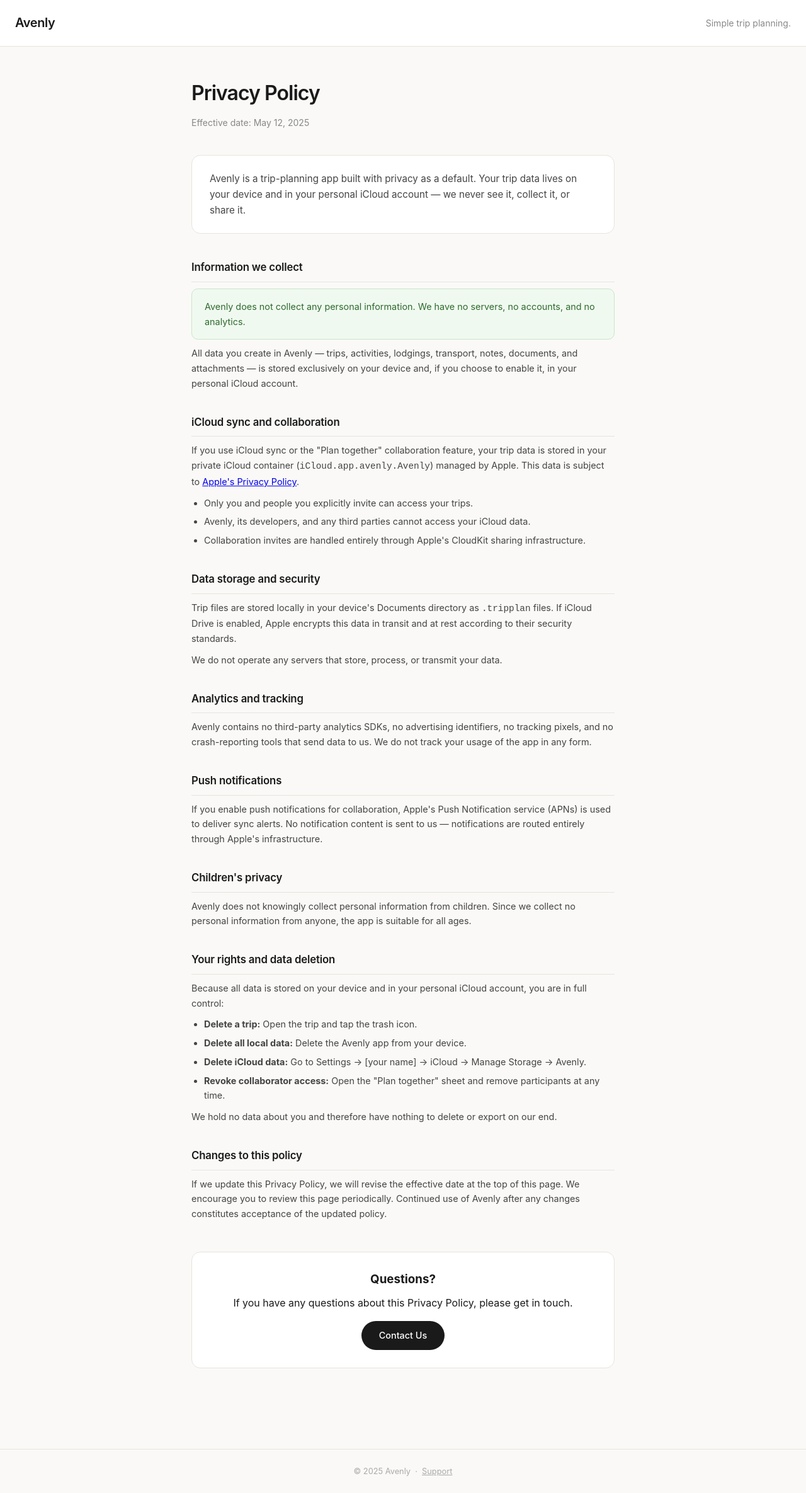
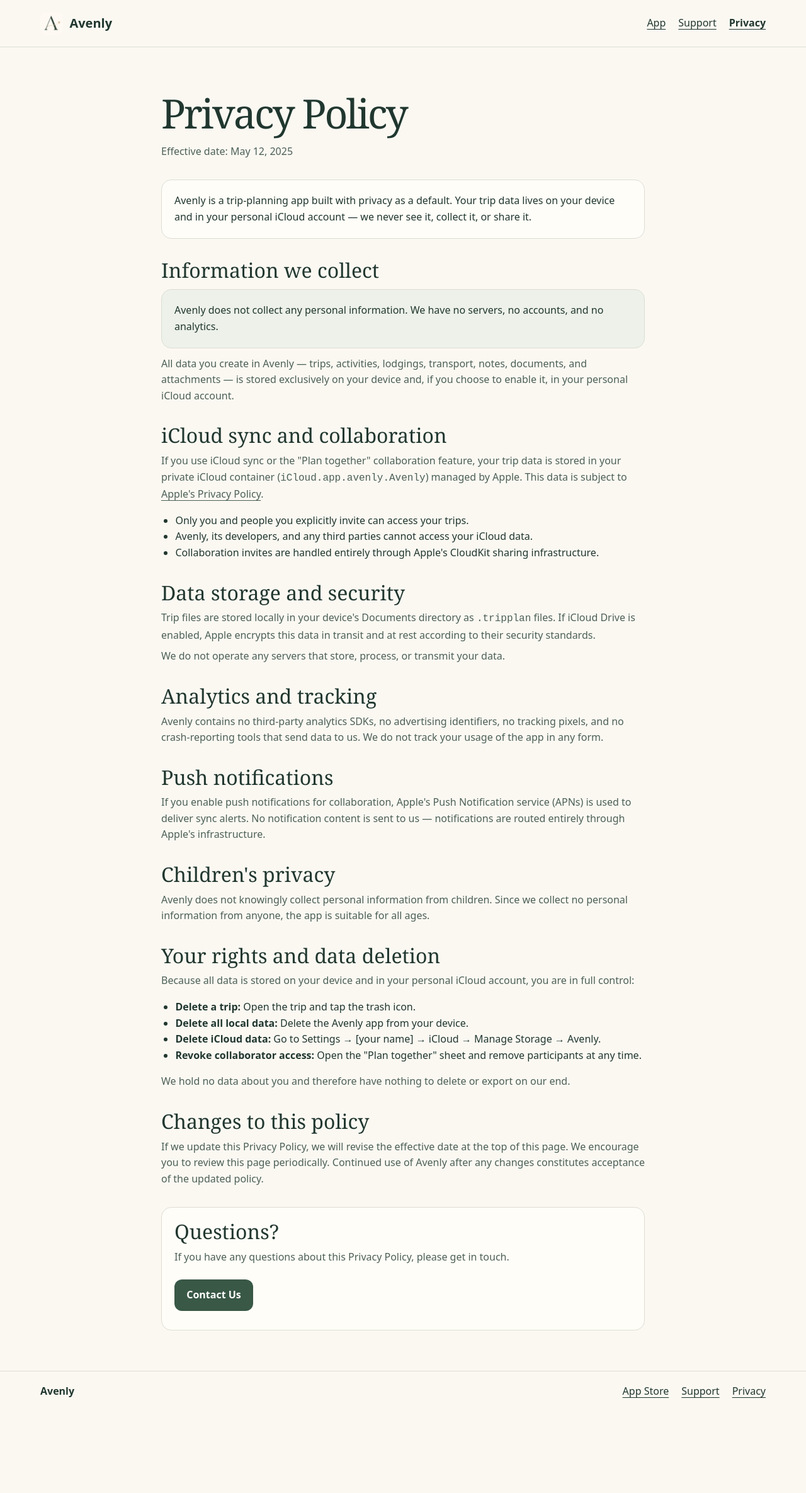
Before and after one commit to avenlyapp/avenly-site, a plain HTML site: page privacy.html in a window 1280 px wide. Shown: the whole page at 63% size. After the commit the page ends 2241 px from the top, so only its background shows below. Drawn offline with Linux system fonts and the light colour scheme.

Commit message:
Unify Avenly support and privacy styling

```diff
--- a/privacy.html
+++ b/privacy.html
@@ -4,161 +4,15 @@
   <meta charset="UTF-8" />
   <meta name="viewport" content="width=device-width, initial-scale=1.0" />
   <title>Avenly – Privacy Policy</title>
-  <style>
-    *, *::before, *::after { box-sizing: border-box; margin: 0; padding: 0; }
-
-    body {
-      font-family: -apple-system, BlinkMacSystemFont, "Segoe UI", Roboto, sans-serif;
-      background: #faf9f7;
-      color: #1a1a1a;
-      line-height: 1.65;
-    }
-
-    header {
-      background: #fff;
-      border-bottom: 1px solid #e8e4de;
-      padding: 20px 24px;
-      display: flex;
-      align-items: center;
-      gap: 12px;
-    }
-
-    header h1 {
-      font-size: 1.25rem;
-      font-weight: 600;
-      letter-spacing: -0.02em;
-    }
-
-    header .tagline {
-      font-size: 0.875rem;
-      color: #888;
-      margin-left: auto;
-    }
-
-    main {
-      max-width: 720px;
-      margin: 48px auto;
-      padding: 0 24px 80px;
-    }
-
-    .hero {
-      margin-bottom: 40px;
-    }
-
-    .hero h2 {
-      font-size: 2rem;
-      font-weight: 600;
-      letter-spacing: -0.03em;
-      margin-bottom: 8px;
-    }
-
-    .hero .effective {
-      font-size: 0.875rem;
-      color: #888;
-    }
-
-    .intro {
-      background: #fff;
-      border: 1px solid #e8e4de;
-      border-radius: 14px;
-      padding: 24px 28px;
-      margin-bottom: 40px;
-      font-size: 0.95rem;
-      color: #444;
-    }
-
-    section {
-      margin-bottom: 36px;
-    }
-
-    section h3 {
-      font-size: 1.05rem;
-      font-weight: 600;
-      letter-spacing: -0.01em;
-      margin-bottom: 10px;
-      padding-bottom: 8px;
-      border-bottom: 1px solid #e8e4de;
-    }
-
-    section p {
-      font-size: 0.9rem;
-      color: #444;
-      margin-bottom: 10px;
-    }
-
-    section ul {
-      padding-left: 20px;
-      margin-bottom: 10px;
-    }
-
-    section ul li {
-      font-size: 0.9rem;
-      color: #444;
-      margin-bottom: 6px;
-    }
-
-    .highlight {
-      background: #f0f9f0;
-      border: 1px solid #c8e6c8;
-      border-radius: 10px;
-      padding: 16px 20px;
-      font-size: 0.9rem;
-      color: #2d6a2d;
-      margin-bottom: 10px;
-    }
-
-    .contact-block {
-      background: #fff;
-      border: 1px solid #e8e4de;
-      border-radius: 14px;
-      padding: 28px;
-      text-align: center;
-      margin-top: 48px;
-    }
-
-    .contact-block h3 {
-      border: none;
-      padding: 0;
-      margin-bottom: 8px;
-    }
-
-    .contact-block p { margin-bottom: 16px; }
-
-    .contact-block a.button {
-      display: inline-block;
-      background: #1a1a1a;
-      color: #fff;
-      text-decoration: none;
-      padding: 11px 28px;
-      border-radius: 980px;
-      font-size: 0.9rem;
-      font-weight: 500;
-      transition: opacity 0.15s;
-    }
-
-    .contact-block a.button:hover { opacity: 0.8; }
-
-    footer {
-      text-align: center;
-      padding: 24px;
-      font-size: 0.8rem;
-      color: #aaa;
-      border-top: 1px solid #e8e4de;
-    }
-
-    footer a { color: #aaa; text-decoration: underline; }
-  </style>
+  <link rel="stylesheet" href="site.css">
 </head>
 <body>
 
-<header>
-  <h1>Avenly</h1>
-  <span class="tagline">Simple trip planning.</span>
-</header>
+<header><div class="wrap"><a class="brand" href="app/index.html"><img src="icon.png" width="36" height="36" alt="">Avenly</a><nav aria-label="Main"><a href="app/index.html">App</a><a href="index.html">Support</a><a href="privacy.html" aria-current="page">Privacy</a></nav></div></header>
 
-<main>
+<main class="wrap document">
   <div class="hero">
-    <h2>Privacy Policy</h2>
+    <h1>Privacy Policy</h1>
     <p class="effective">Effective date: May 12, 2025</p>
   </div>
 
@@ -167,7 +21,7 @@
   </div>
 
   <section>
-    <h3>Information we collect</h3>
+    <h2>Information we collect</h2>
     <div class="highlight">
       Avenly does not collect any personal information. We have no servers, no accounts, and no analytics.
     </div>
@@ -175,7 +29,7 @@
   </section>
 
   <section>
-    <h3>iCloud sync and collaboration</h3>
+    <h2>iCloud sync and collaboration</h2>
     <p>If you use iCloud sync or the "Plan together" collaboration feature, your trip data is stored in your private iCloud container (<code>iCloud.app.avenly.Avenly</code>) managed by Apple. This data is subject to <a href="https://www.apple.com/legal/privacy/" target="_blank" rel="noopener">Apple's Privacy Policy</a>.</p>
     <ul>
       <li>Only you and people you explicitly invite can access your trips.</li>
@@ -185,28 +39,28 @@
   </section>
 
   <section>
-    <h3>Data storage and security</h3>
+    <h2>Data storage and security</h2>
     <p>Trip files are stored locally in your device's Documents directory as <code>.tripplan</code> files. If iCloud Drive is enabled, Apple encrypts this data in transit and at rest according to their security standards.</p>
     <p>We do not operate any servers that store, process, or transmit your data.</p>
   </section>
 
   <section>
-    <h3>Analytics and tracking</h3>
+    <h2>Analytics and tracking</h2>
     <p>Avenly contains no third-party analytics SDKs, no advertising identifiers, no tracking pixels, and no crash-reporting tools that send data to us. We do not track your usage of the app in any form.</p>
   </section>
 
   <section>
-    <h3>Push notifications</h3>
+    <h2>Push notifications</h2>
     <p>If you enable push notifications for collaboration, Apple's Push Notification service (APNs) is used to deliver sync alerts. No notification content is sent to us — notifications are routed entirely through Apple's infrastructure.</p>
   </section>
 
   <section>
-    <h3>Children's privacy</h3>
+    <h2>Children's privacy</h2>
     <p>Avenly does not knowingly collect personal information from children. Since we collect no personal information from anyone, the app is suitable for all ages.</p>
   </section>
 
   <section>
-    <h3>Your rights and data deletion</h3>
+    <h2>Your rights and data deletion</h2>
     <p>Because all data is stored on your device and in your personal iCloud account, you are in full control:</p>
     <ul>
       <li><strong>Delete a trip:</strong> Open the trip and tap the trash icon.</li>
@@ -218,20 +72,18 @@
   </section>
 
   <section>
-    <h3>Changes to this policy</h3>
+    <h2>Changes to this policy</h2>
     <p>If we update this Privacy Policy, we will revise the effective date at the top of this page. We encourage you to review this page periodically. Continued use of Avenly after any changes constitutes acceptance of the updated policy.</p>
   </section>
 
   <div class="contact-block">
-    <h3>Questions?</h3>
+    <h2>Questions?</h2>
     <p>If you have any questions about this Privacy Policy, please get in touch.</p>
     <a class="button" href="mailto:avenly.app@gmail.com">Contact Us</a>
   </div>
 </main>
 
-<footer>
-  <p>© 2025 Avenly &nbsp;·&nbsp; <a href="index.html">Support</a></p>
-</footer>
+<footer><div class="wrap"><strong>Avenly</strong><nav aria-label="Footer"><a href="https://apps.apple.com/app/id6768102879">App Store</a><a href="index.html">Support</a><a href="privacy.html">Privacy</a></nav></div></footer>
 
 </body>
 </html>
--- /dev/null
+++ b/site.css
@@ -0,0 +1,48 @@
+:root { color-scheme: light; --paper: #fbf8f2; --ink: #20372f; --soft: #4c6056; --green: #395846; --line: #dcded3; }
+* { box-sizing: border-box; }
+body { margin: 0; background: var(--paper); color: var(--ink); font: 1rem/1.6 system-ui, sans-serif; }
+.wrap { width: min(72rem, calc(100% - 2.5rem)); margin: auto; }
+header .wrap, footer .wrap { display: flex; align-items: center; justify-content: space-between; flex-wrap: wrap; gap: 1rem; padding-block: 1.2rem; }
+header, footer { border-block-end: 1px solid var(--line); }
+.brand { display: flex; align-items: center; gap: .65rem; font-weight: 700; font-size: 1.25rem; }
+.brand img { border-radius: .55rem; }
+nav { display: flex; gap: 1.25rem; flex-wrap: wrap; }
+a { color: inherit; text-underline-offset: .22em; }
+a:focus-visible { outline: 3px solid #89633c; outline-offset: 4px; }
+.hero { display: grid; grid-template-columns: 4fr 6fr; align-items: center; gap: clamp(1.5rem, 4vw, 3rem); padding-block: clamp(2.5rem, 7vw, 6rem); }
+h1, h2, h3, p, figure { margin: 0; }
+h1, h2 { font-family: Georgia, serif; font-weight: 500; }
+h1 { font-size: clamp(2.65rem, 5vw, 4.55rem); line-height: 1.02; letter-spacing: -.045em; margin-block: .45rem 1rem; }
+h2 { font-size: clamp(2rem, 4vw, 3rem); line-height: 1.15; }
+p, figcaption { color: var(--soft); }
+.lead { font-size: 1.13rem; }
+.button { display: inline-block; padding: .75rem 1.2rem; margin-block: 1.4rem .65rem; border-radius: .75rem; background: var(--green); color: white; font-weight: 650; text-decoration: none; }
+.button:hover { background: var(--ink); }
+.offer, figcaption { font-size: .92rem; }
+figure img { display: block; width: 100%; height: auto; border-radius: 1.1rem; border: 1px solid var(--line); box-shadow: 0 14px 35px #20372f14; }
+figcaption { margin-top: .65rem; }
+.features { border-top: 1px solid var(--line); padding-block: 2.5rem 4rem; }
+.grid { display: grid; grid-template-columns: repeat(2, minmax(0, 1fr)); gap: 1rem; margin-top: 1.35rem; }
+article { padding: 1.25rem; border: 1px solid var(--line); border-radius: 1rem; background: #fffdf8; }
+h3 { font-size: 1.1rem; margin-bottom: .35rem; }
+footer { border-top: 1px solid var(--line); border-bottom: 0; }
+@media (max-width: 760px) { .hero { grid-template-columns: 1fr; } }
+@media (max-width: 510px) { .grid { grid-template-columns: 1fr; } }
+
+.brand { text-decoration: none; }
+nav a[aria-current="page"] { font-weight: 700; }
+.document { max-width: 48rem; padding-block: clamp(2rem, 6vw, 4rem); overflow-wrap: anywhere; }
+.document .hero { display: block; padding: 0; margin-bottom: 2rem; }
+.document h1 { font-size: clamp(2.5rem, 6vw, 4rem); }
+.document h2 { font-size: clamp(1.5rem, 4vw, 2rem); margin-bottom: .55rem; }
+.document h3 { margin-bottom: .35rem; }
+.document section, .faq, .cards { margin-bottom: 2rem; }
+.cards { display: grid; grid-template-columns: repeat(2, minmax(0, 1fr)); gap: 1rem; }
+.card, .contact, .contact-block, .intro, .highlight { padding: 1.25rem; border: 1px solid var(--line); border-radius: 1rem; background: #fffdf8; }
+.intro { margin-bottom: 2rem; }
+.highlight { background: #edf1e9; margin-block: .75rem; }
+.faq-item { border-top: 1px solid var(--line); padding-block: .85rem; }
+.faq-item h3 { font-size: 1rem; }
+.document section p + p { margin-top: .5rem; }
+.document ul { padding-left: 1.4rem; }
+@media (max-width: 510px) { .cards { grid-template-columns: 1fr; } }
```
Also changed, not shown: index.html (+15 -169 lines), icon.png (added), itinerary.jpg (added).
